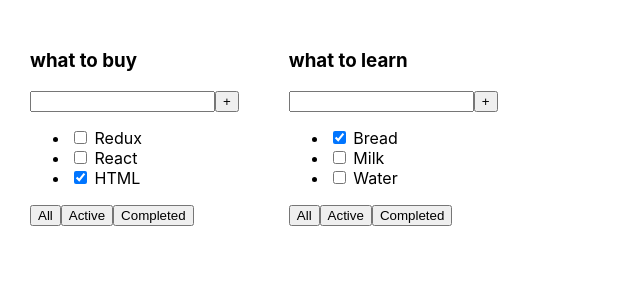
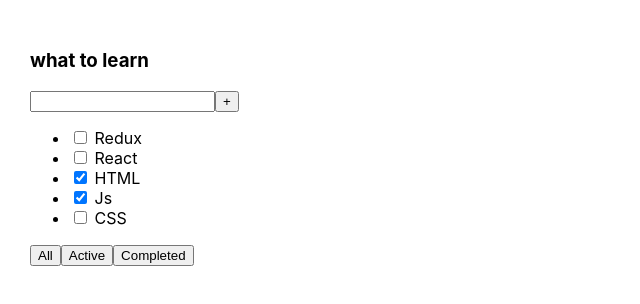
Before and after one commit to AirMous3/toDO, a React (Create React App) app: page / in a window 1280 px wide. Shown: the top 304 px of the page, without its empty margins (0-640 px from the left). Built offline with nearby package versions, Linux system fonts and the light colour scheme.

Commit message:
------ Добавил метод map для тасок, чтобы каждая таска отрисовывалась

```diff
--- a/src/App.tsx
+++ b/src/App.tsx
@@ -13,18 +13,11 @@
         { id:5 , title: "CSS" , isDone: false},
     ]
 
-    let tasks2: Array<TaskType> = [
-        { id:1 , title: "Bread" , isDone: true },
-        { id:2 , title: "Milk" , isDone: false },
-        { id:3 , title: "Water" , isDone: false},
-        { id:4 , title: "Chicken" , isDone: true},
-        { id:5 , title: "Chips" , isDone: true},
-    ]
+
 
     return (
         <div className="App">
-            <Todolist title={"what to buy"} tasks={tasks} />
-            <Todolist title={"what to learn"} tasks={tasks2} />
+            <Todolist title={"what to learn"} tasks={tasks} />
         </div>
     );
 }
--- a/src/components/Todolist.tsx
+++ b/src/components/Todolist.tsx
@@ -19,9 +19,8 @@
                 <button>+</button>
             </div>
             <ul>
-                <li><input type="checkbox" checked={props.tasks[0].isDone}/> <span>{props.tasks[0].title}</span></li>
-                <li><input type="checkbox" checked={props.tasks[1].isDone}/> <span>{props.tasks[1].title}</span></li>
-                <li><input type="checkbox" checked={props.tasks[2].isDone}/> <span>{props.tasks[2].title}</span></li>
+                {props.tasks.map((t) => <li key={t.id}><input type="checkbox" checked={t.isDone}/> <span>{t.title}</span></li> )}
+
             </ul>
             <div>
                 <button>All</button>
```
